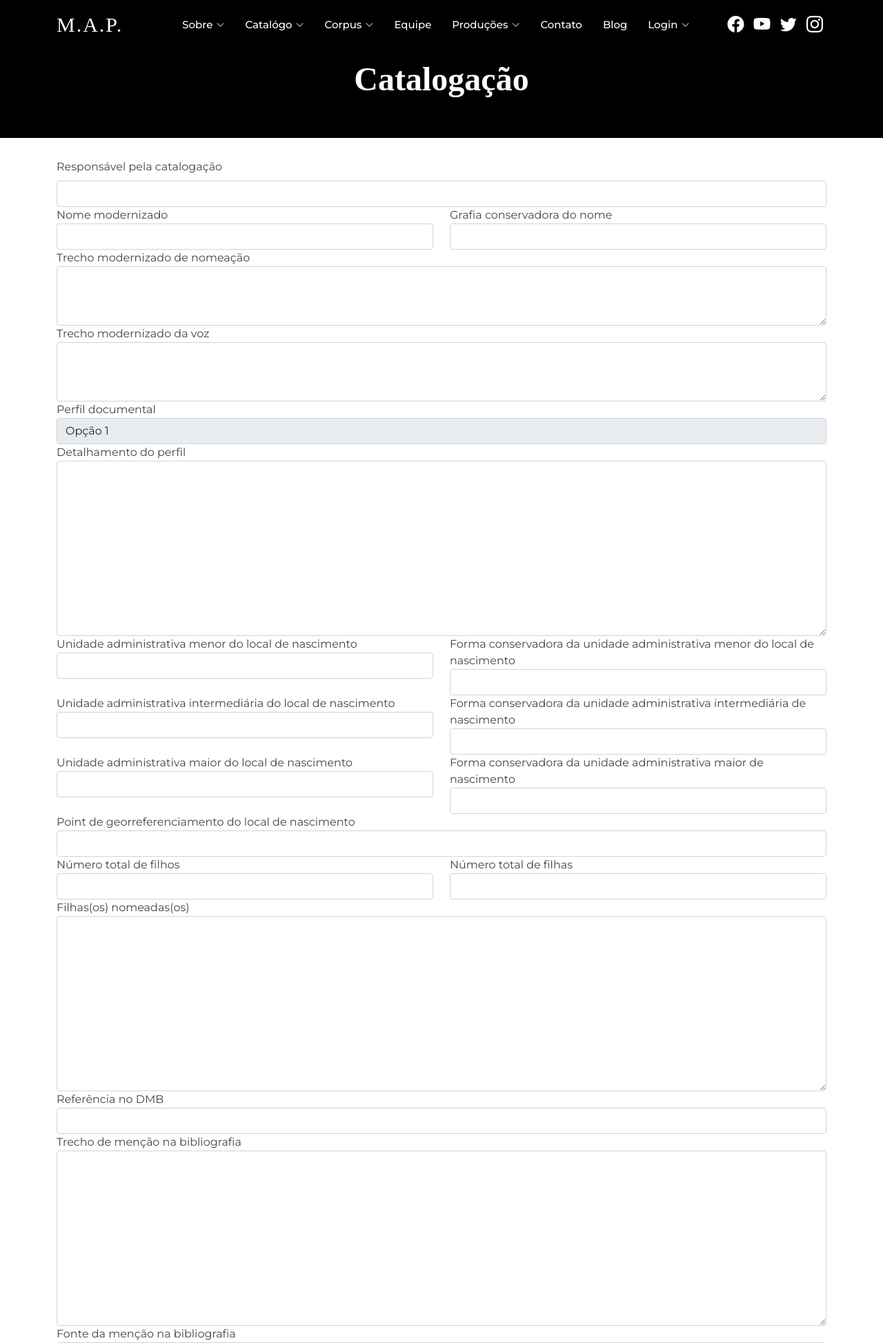
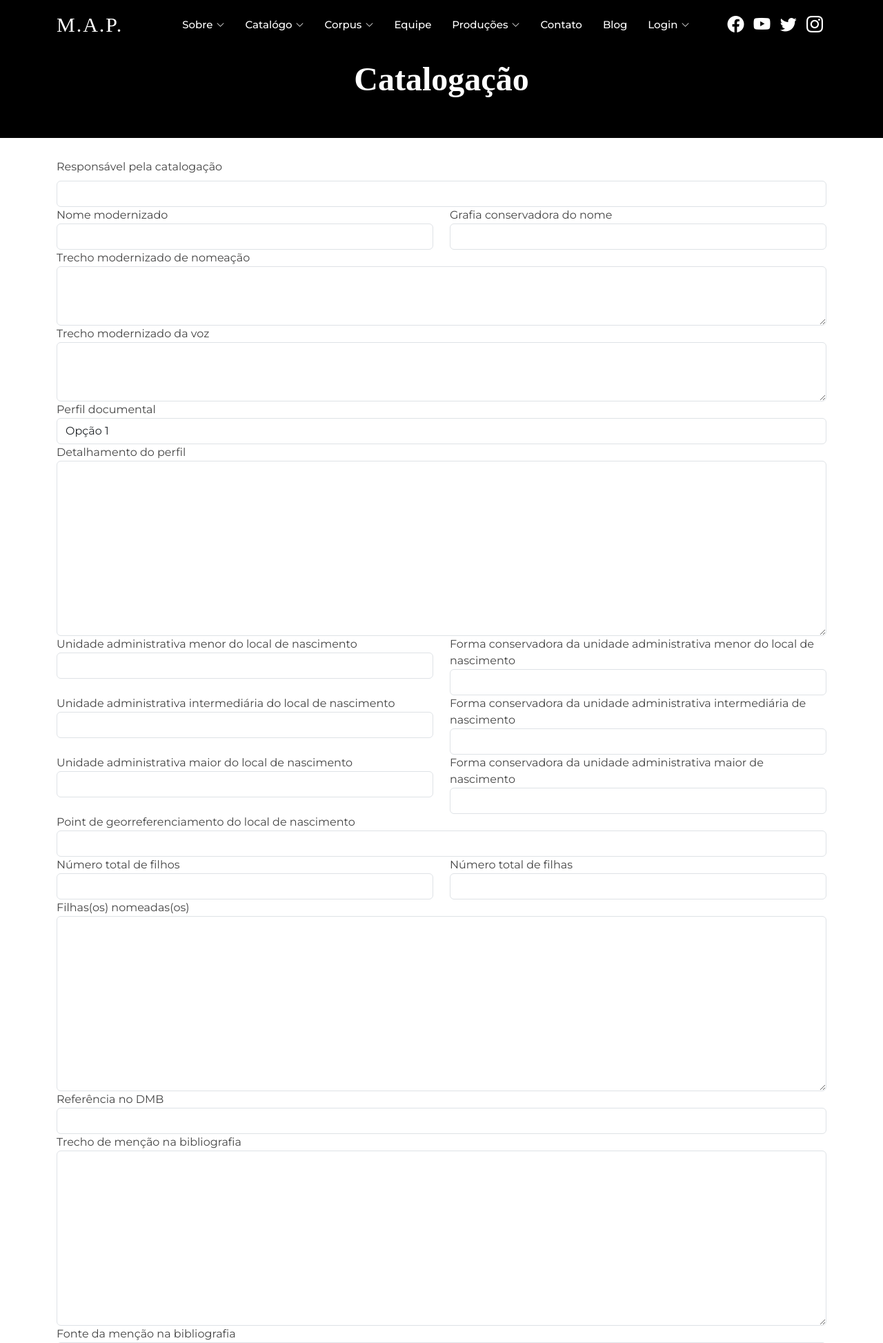
Before and after one commit to fflch/map, a Django app: page /new_catalog/ in a window 1280 px wide. Shown: the top 1947 px of the page at 69% size. Run offline with Django 3.2, Linux system fonts and the light colour scheme; some libraries are stand-ins or nearby versions; some web fonts are replaced.

Commit message:
Modificando o bootstrap para cdn.

```diff
--- a/app/templates/app/base.html
+++ b/app/templates/app/base.html
@@ -19,24 +19,25 @@
     600,600i,700,700i|Jost:300,300i,400,400i,500,500i,600,600i,700,700i|Poppins:300,
     300i,400,400i,500,500i,600,600i,700,700i" rel="stylesheet">-->
 
-    <!-- Vendor CSS Files -->
-    <link href="{% static 'vendor/aos/aos.css'%}" rel="stylesheet">
-    <link href="{% static 'vendor/bootstrap/css/bootstrap.min.css'%}" rel="stylesheet">
-    <link href="{% static 'vendor/bootstrap-icons/bootstrap-icons.css'%}" rel="stylesheet">
-    <link href="{% static 'vendor/boxicons/css/boxicons.min.css'%}" rel="stylesheet">
-    <link href="{% static 'vendor/glightbox/css/glightbox.min.css'%}" rel="stylesheet">
-    <link href="{% static 'vendor/remixicon/remixicon.css'%}" rel="stylesheet">
-    <link href="{% static 'vendor/swiper/swiper-bundle.min.css'%}" rel="stylesheet">
+    <!--Bootstrap Files -->
+    <link href="https://cdn.jsdelivr.net/npm/bootstrap@5.3.3/dist/css/bootstrap.min.css" rel="stylesheet">
+    <link href="https://cdn.jsdelivr.net/npm/bootstrap-icons@1.11.3/font/bootstrap-icons.css" rel="stylesheet">
 
     <!-- Template Main CSS File -->
     <link href="{% static 'css/style.css' %}" rel="stylesheet">
 
-
-
     <!-- Template Main CSS File -->
     <script src="https://code.jquery.com/jquery-3.2.1.min.js"></script>
 
+    <!-- Vendor CSS Files -->
 
+    <!-- Não utilizado - mantido para uma verificação mais detalhada no futuro
+    <link href=" 'vendor/aos/aos.css'%}" rel="stylesheet">
+    <link href=" 'vendor/boxicons/css/boxicons.min.css'%}" rel="stylesheet">
+    <link href=" 'vendor/glightbox/css/glightbox.min.css'%}" rel="stylesheet">
+    <link href=" 'vendor/remixicon/remixicon.css'%}" rel="stylesheet">
+    <link href=" 'vendor/swiper/swiper-bundle.min.css'%}" rel="stylesheet">
+    -->
 
     <!-- =======================================================
     * Template Name: Arsha - v4.2.0
```
